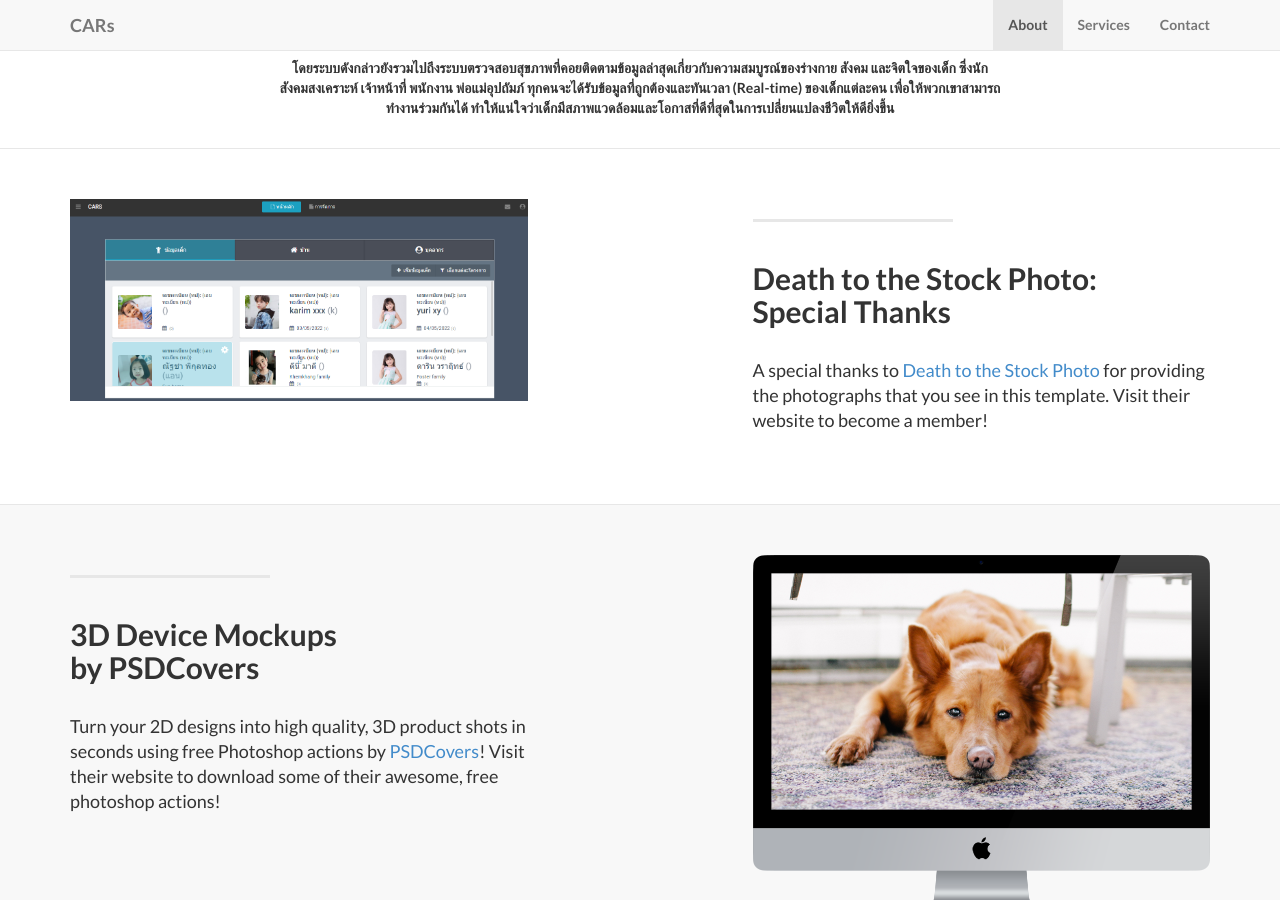
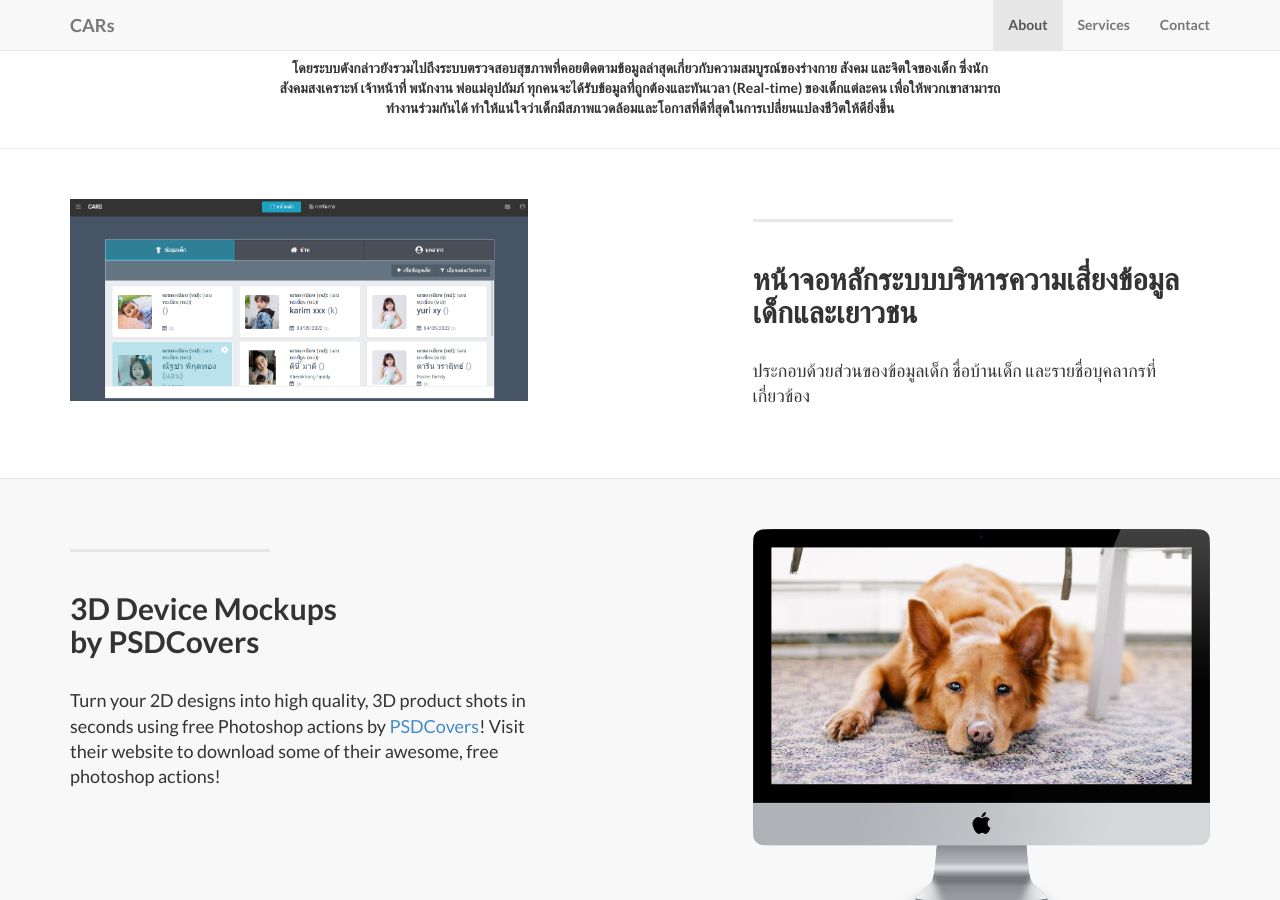
Before and after one commit to Deardigiserve/cars, a Jekyll site: the page built from index.html, in a window 1280 px wide and 900 px high, scrolled down 891 px. Built offline with Jekyll 4.4.1, drawn with Linux system fonts in a browser that asks for light colours; nearby versions of some CDN libraries; library files that are not in the unit come from our copies.

Commit message:
Update 2014-09-21-services-1.markdown

```diff
--- a/_posts/2014-09-21-services-1.markdown
+++ b/_posts/2014-09-21-services-1.markdown
@@ -2,7 +2,7 @@
 layout: default
 img: front.png
 category: Services
-title: Death to the Stock Photo:<br>Special Thanks
+title: หน้าจอหลักระบบบริหารความเสี่ยงข้อมูลเด็กและเยาวชน
 description: |
 ---
-  A special thanks to [Death to the Stock Photo](http://join.deathtothestockphoto.com/) for providing the photographs that you see in this template.  Visit their website to become a member!
+  ประกอบด้วยส่วนของข้อมูลเด็ก ชื่อบ้านเด็ก และรายชื่อบุคลากรที่เกี่ยวข้อง
```
